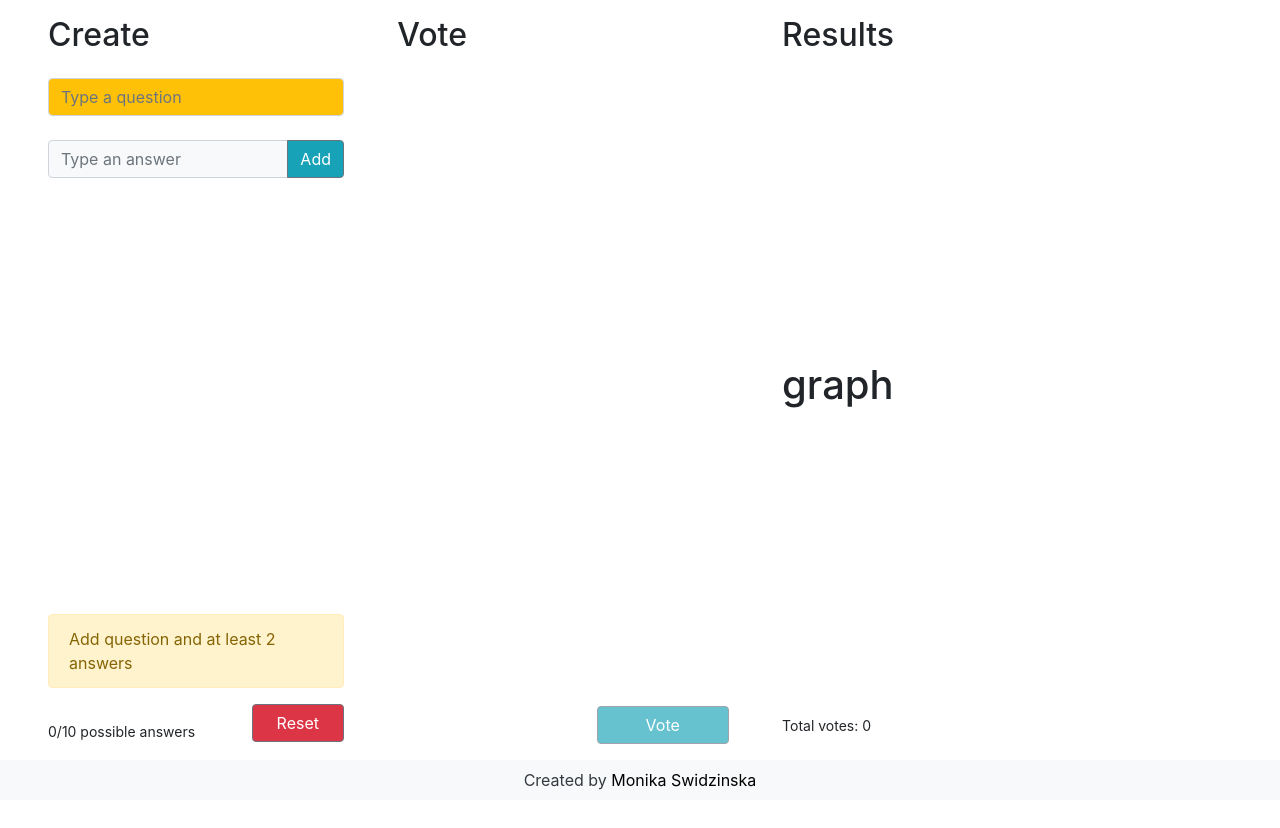
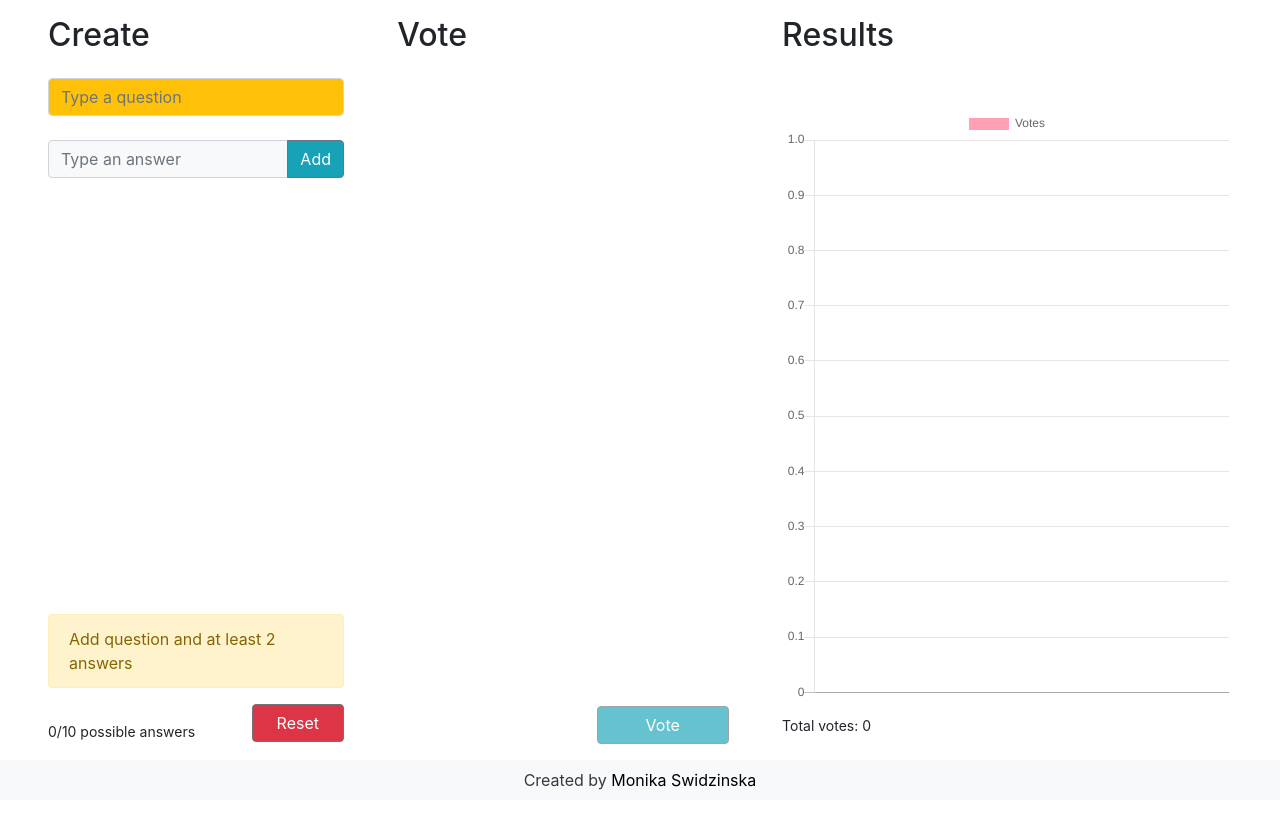
Before and after one commit to monikaando/poll, a React (Create React App) app in the folder poll-app/: page / in a window 1280 px wide. Shown: the top 828 px of the page. Built offline with nearby package versions, Linux system fonts and the light colour scheme.

Commit message:
chart working - still some things to fix

```diff
--- a/poll-app/package.json
+++ b/poll-app/package.json
@@ -14,10 +14,12 @@
     "@testing-library/react": "^9.5.0",
     "@testing-library/user-event": "^7.2.1",
     "bootstrap": "^4.5.3",
+    "chart.js": "^2.9.4",
     "history": "^5.0.0",
     "jquery": "^1.9.1",
     "popper.js": "^1.16.1",
     "react": "^17.0.1",
+    "react-chartjs-2": "^2.10.0",
     "react-dom": "^17.0.1",
     "react-flip-move": "^3.0.4",
     "react-router": "^5.2.0",
--- a/poll-app/src/App.js
+++ b/poll-app/src/App.js
@@ -21,7 +21,28 @@ class App extends React.Component {
         key: "",
         votes: 0,
       },
-      totalVotes: 0
+      totalVotes: 0,
+      chartData: {
+        labels: [],
+        datasets: [
+          {
+            label: "Votes",
+            data: [],
+            backgroundColor: [
+              "rgba(255, 99, 132, 0.6)",
+              "rgba(54, 162, 132, 0.6)",
+              "rgba(255, 206, 132, 0.6)",
+              "rgba(75, 192, 132, 0.6)",
+              "rgba(153, 102, 112, 0.6)",
+              "rgba(255, 159, 102, 0.6)",
+              "rgba(255, 99, 152, 0.6)",
+              "rgba(54, 162, 132, 0.6)",
+              "rgba(255, 216, 132, 0.6)",
+              "rgba(75, 200, 121, 0.6)",
+            ],
+          },
+        ],
+      },
     };
     this.handleInput = this.handleInput.bind(this);
     this.addAnswer = this.addAnswer.bind(this);
@@ -34,6 +55,7 @@ class App extends React.Component {
     this.radioOnChange = this.radioOnChange.bind(this);
     this.onVoteClick = this.onVoteClick.bind(this);
     this.disableVoteButton = this.disableVoteButton.bind(this);
+    this.createChart = this.createChart.bind(this);
   }
   componentDidMount(prevState) {
     console.log(prevState, this.state);
@@ -88,6 +110,7 @@ class App extends React.Component {
     }
     this.disableFields80chars(text >= 81);
     this.disableVoteButton();
+    this.createChart();
   }
 
   deleteAnswer(key) {
@@ -177,8 +200,27 @@ class App extends React.Component {
           totalVotes: this.state.totalVotes +1,
           answers: answers,
         });
+    this.createChart();
   }
+  createChart() {
+    const answers = this.state.answers;
+    if(this.state.answers.length > 0){
+      const answersLabels = answers.map((x) => x.value);
+      const answersVotes = answers.map((x) => x.votes);
+      this.setState({
+        chartData: {
+          labels: answersLabels,
+          datasets: [
+            {
+              label: "Votes",
+              data: answersVotes,
+            },
+          ],
+        },
+      });
+    }
 
+  }
   render() {
     return (
       <div className="app d-flex flex-column justify-content-between">
@@ -202,7 +244,11 @@ class App extends React.Component {
             radioOnChange={this.radioOnChange}
             onVoteClick={this.onVoteClick}
           />
-          <Results votes={this.state.totalVotes} />
+          <Results
+          votes={this.state.totalVotes}
+          chartData={this.state.chartData}
+          question={this.state.question}
+           />
         </div>
         <div className="mt-5 pt-5">
           <Footer />
--- a/poll-app/src/components/Results.jsx
+++ b/poll-app/src/components/Results.jsx
@@ -1,19 +1,29 @@
 import React from "react";
+// import { Bar, Line, Pie } from "react-chartjs-2";
+import { Bar } from "react-chartjs-2";
+
 import "../styles/Results.css";
 
-
-export default class Results extends React.Component{
+export default class Results extends React.Component {
   render() {
     return (
       <div className="results-box d-flex flex-column justify-content-between">
         <h2>Results</h2>
-      <div className="resuts-context">
-        <h1>graph</h1>
+        <div className="mb-4">
+              <h5>{this.props.question.value}</h5>
+            </div>
+        <div className="chart">
+          <Bar
+            data={this.props.chartData}
+            width={150}
+            height={600}
+            options={{ maintainAspectRatio: false }}
+          />
         </div>
         <div className="total-votes">
           <p>Total votes: {this.props.votes}</p>
         </div>
       </div>
     );
-};
   }
+}
--- a/poll-app/src/components/VoteList.jsx
+++ b/poll-app/src/components/VoteList.jsx
@@ -15,7 +15,7 @@ function VoteList(props) {
           value={item.value}
           name="answer"
           onChange={(e) => props.radioOnChange(e)}
-        />{item.value} - {item.votes}
+        />{item.value}
       </div>
     );
   });
--- a/poll-app/src/styles/Results.css
+++ b/poll-app/src/styles/Results.css
@@ -2,9 +2,6 @@
     height: 92vh;
     width: 38%;
 }
-.results-context {
-    height: 100%;
-}
 .total-votes p {
     font-size: 14px;
 }
```
Also changed, not shown: poll-app/src/components/Chart.jsx (added, +16 -0 lines), 1 other file (tests, documents, lock files or other folders). Lines whose indentation alone changed are shown as unchanged.
